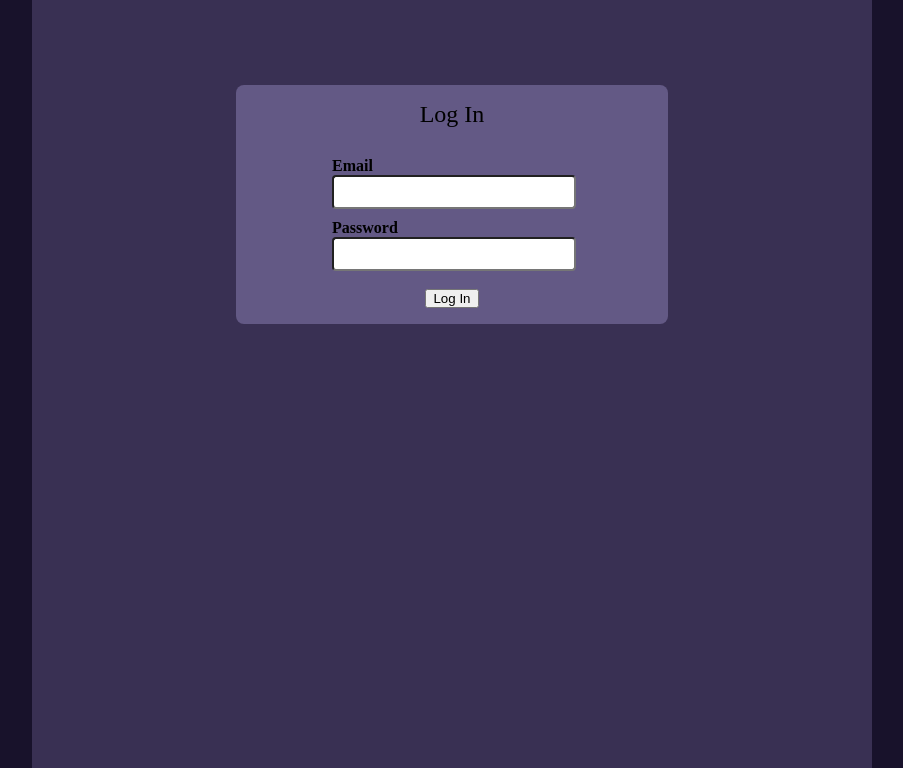
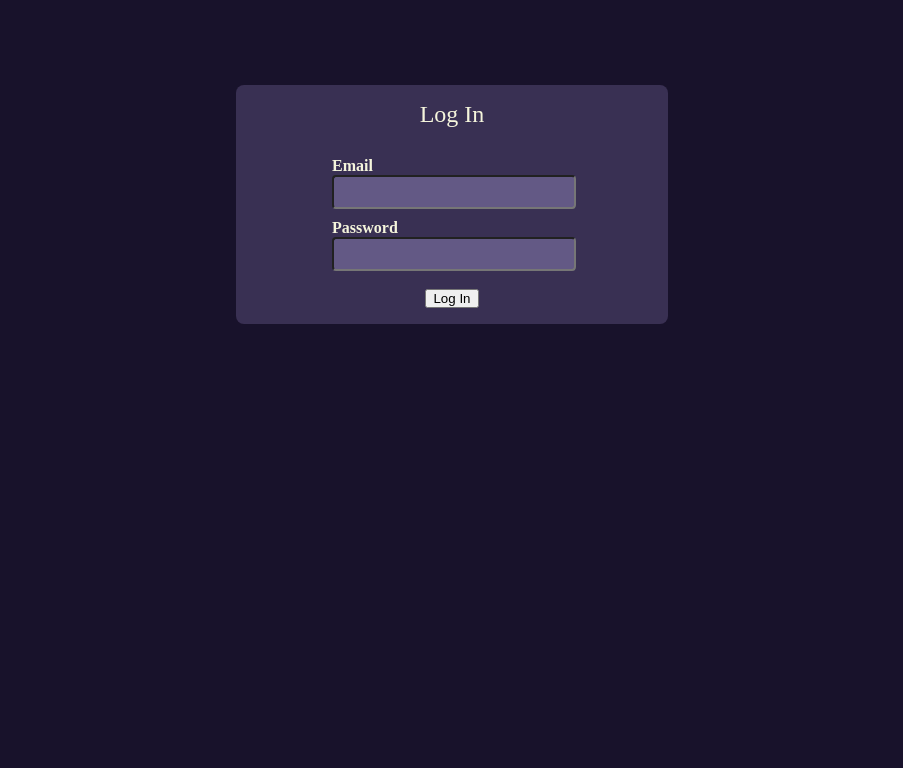
Before and after one commit to klementina1809/gestionale-web, a plain HTML site: page index.html in a window 1280 px wide. Shown: the part 72-840 px from the top of the page, without its empty margins (188-1091 px from the left). Drawn offline with nearby package versions, Linux system fonts and the light colour scheme.

Commit message:
dark style of  page

```diff
--- a/styles.css
+++ b/styles.css
@@ -6,15 +6,15 @@
 body {
  height: 100vh;
  background-color: #18122B;
+ color: beige;
  }
 
  h1 {
     text-align: center;
-    color: beige;
  }
 
 .container-sm {
-    background-color: #393053;
+    background-color: transparent;
     height: 100vh;
     width: 800px;
     margin: auto;
@@ -23,7 +23,7 @@ body {
 
 
 .container-login {
-    background-color: #635985;
+    background-color: #393053;
     display: flex;
     flex-direction: column;
     align-items: center;
@@ -37,6 +37,7 @@ body {
 .container-login p {
     font-size: 24px;
     margin-bottom: 1em;
+    color: beige;
 }
 
 form {
@@ -54,12 +55,14 @@ form {
 .form-group label{
     display: block;
     font-weight: bold;
+    color: beige;
 }
 
 form input {
     border-radius: 4px;
     height: 30px;
-    width: 100%
+    width: 100%;
+    background-color: #635985;
 }
 
 .login-buttom {
```
